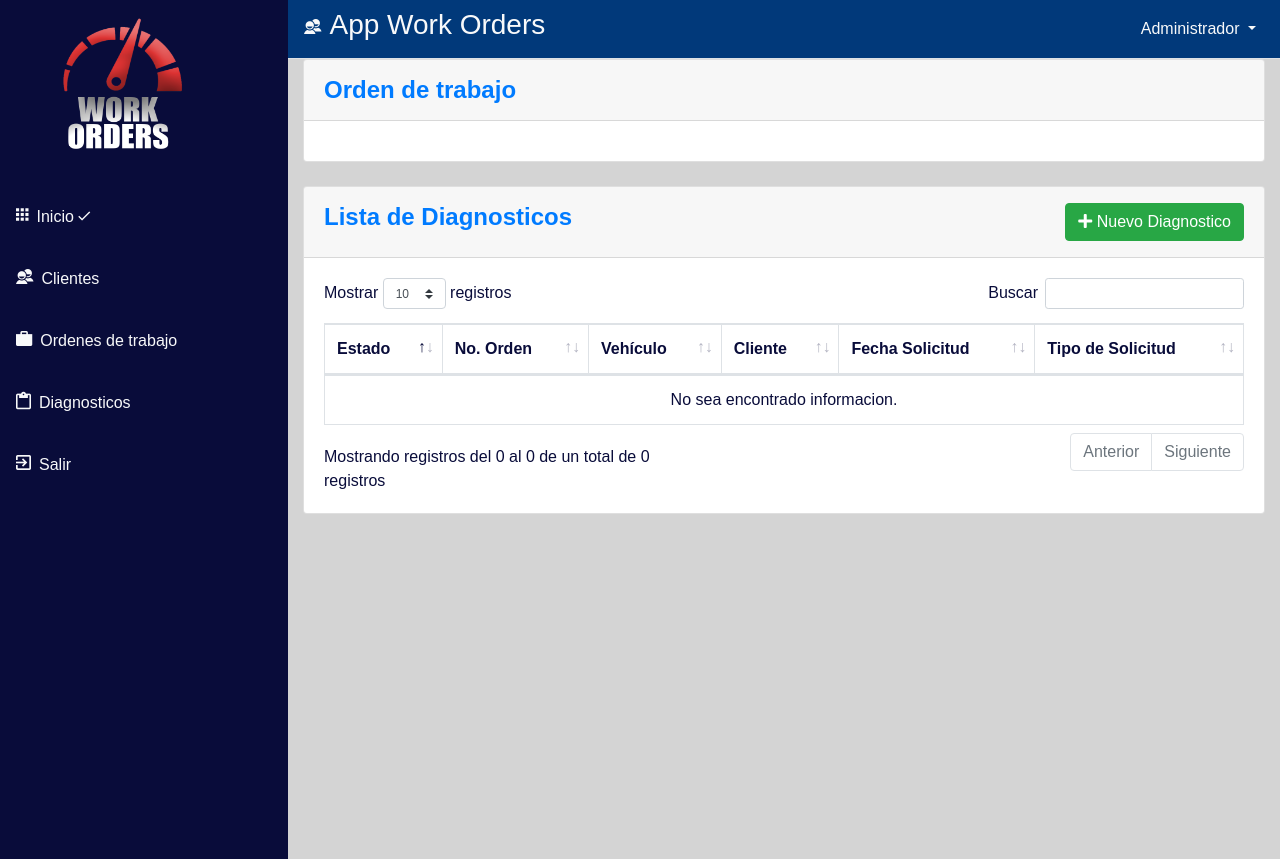
After one commit to Estuardo-Sazo/taller-django, a Django app: page /diagnosticos-ver/1 in a window 1280 px wide. The commit adds this page. Run offline with Django 3.2, Linux system fonts and the light colour scheme; data that the repository does not hold is empty; some libraries are stand-ins or nearby versions.

Commit message:
Vistas y consulta de ordenes diagnosticos

```diff
--- a/diagnosticos/views.py
+++ b/diagnosticos/views.py
@@ -1,3 +1,24 @@
-from django.shortcuts import render
+from django.shortcuts import redirect, render
+from ordenestrabajo.models import OrdenTrabajo
+from diagnosticos.models import Diagnostico
 
 # Create your views here.
+def list_ordenes(requets):
+    ordenes =OrdenTrabajo.objects.all().select_related('cliente').select_related('Vehiculo')
+
+    return render(requets,'diagnosticos/lista.html',{'ordenes':ordenes})
+
+def get_diagnosticos(requets,id):
+    orden =OrdenTrabajo.objects.filter(id=id).select_related('cliente').select_related('Vehiculo')
+    diagnosticos  =Diagnostico.objects.filter(orden_id=id)
+    print(orden)
+    print(diagnosticos)
+
+    return render(
+        request=requets,
+        template_name='diagnosticos/ver.html',
+        context={
+            'orden':orden,
+            'diagnosticos':diagnosticos
+        }
+    )
--- a/tallerweb/settings.py
+++ b/tallerweb/settings.py
@@ -145,5 +145,6 @@ STATICFILES_FINDERS = [
 
 # Default primary key field type
 # https://docs.djangoproject.com/en/3.2/ref/settings/#default-auto-field
-
+MEDIA_ROOT= os.path.join(BASE_DIR,'')
+MEDIA_URL='/imagenes/vehiculo/'
 DEFAULT_AUTO_FIELD = 'django.db.models.BigAutoField'
--- a/tallerweb/urls.py
+++ b/tallerweb/urls.py
@@ -5,7 +5,12 @@ from django.urls import path
 from clientes import views as clientes_views
 from vehiculos import views as vehiculos_views
 from ordenestrabajo import views as ordens_views
+from diagnosticos import views as diagnosticos_views
 from tallerweb import views as local_views
+from django.conf import settings
+from django.contrib.staticfiles.urls import static
+
+
 
 urlpatterns = [
     path('admin/', admin.site.urls),
@@ -20,6 +25,11 @@ urlpatterns = [
     path('ordenes/',ordens_views.list_ordenes ,name='ordenes'),
     path('nueva-orden/',ordens_views.nueva_orden ,name='nueva_orden'),
 
+    path('diagnosticos/',diagnosticos_views.list_ordenes ,name='diagnosticos'),
+    path('diagnosticos-ver/<int:id>',diagnosticos_views.get_diagnosticos ,name='ver-diagnostico'),
+
+
+
 
     path('clientes/',clientes_views.list_clientes ,name='clientes'),
     path('clientes/nuevo',clientes_views.nuevo_cliente ,name='nuevo_cliente'),
@@ -27,4 +37,4 @@ urlpatterns = [
 
 
 
-]
+]+ static(settings.MEDIA_URL, document_root=settings.MEDIA_ROOT)
--- a/templates/base2.html
+++ b/templates/base2.html
@@ -14,7 +14,15 @@
     <link href="{% static 'vendor/fontawesome-free/css/all.min.css' %}" rel="stylesheet" type="text/css">
      <!-- Custom styles for this page -->
      <link href="{% static 'vendor/datatables/dataTables.bootstrap4.min.css' %}" rel="stylesheet">
-</head>
+    <style>
+        .img{
+            width: 100%;
+
+            height: auto;
+        }
+    </style>
+
+    </head>
 <body>
 
     <div class="d-flex">
--- /dev/null
+++ b/templates/diagnosticos/ver.html
@@ -0,0 +1,128 @@
+{% extends "base2.html" %}
+
+{% block head_content %}
+    <title>Work Orders - Diagnosticos</title>
+{% endblock %}
+
+{% block container %}
+<!-- Begin Page Content -->
+<div class="container-fluid">
+
+    <!-- DataTales Example -->
+    <div class="card shadow mb-4">
+        <div class="card-header py-3">
+            <div class="row">
+                <div class="col">
+
+                    <h4 class="m-0 font-weight-bold text-primary">Orden de trabajo</h4>
+                </div>
+
+            </div>
+        </div>
+        <div class="card-body">
+            <div class="row">
+                {% for o in orden %}
+                <div class="col-6">
+                    <form>
+                        <div class="form-group">
+                          <label for="formGroupExampleInput">Dellate</label>
+                          <textarea class="form-control" aria-label="With textarea" disabled>{{o.detalle}}</textarea>
+                        </div>
+                        <div class="form-group">
+                          <label for="formGroupExampleInput2">Vehiculo</label>
+                          <input type="text" class="form-control" id="formGroupExampleInput2"  value="{{o.Vehiculo.placa}} - {{o.Vehiculo.linea}}" disabled>
+                        </div>
+                        <div class="form-group">
+                            <label for="formGroupExampleInput2">Cliente</label>
+                            <input type="text" class="form-control" id="formGroupExampleInput2" value="{{o.cliente.nombre}} {{o.cliente.apellido}}" disabled>
+                          </div>
+                      </form>
+                </div>
+                <div class="col-6">
+                    <label for="formGroupExampleInput">Imagen </label>
+                        <img class="img" src="{{o.imagen.url}}" alt="">
+                </div>
+                {% endfor %}
+
+            </div>
+        </div>
+    </div>
+
+    <!-- Diagnosticos -->
+
+    <div class="card shadow mb-4">
+        <div class="card-header py-3">
+            <div class="row">
+                <div class="col">
+
+                    <h4 class="m-0 font-weight-bold text-primary">Lista de Diagnosticos</h4>
+                </div>
+
+                <div class="col">
+                    <a href="#" class="btn btn-success btn-icon-split float-right">
+                        <span class="icon text-white-50">
+                            <i class="fas fa-plus"></i>
+                        </span>
+                        <span class="text">Nuevo Diagnostico</span>
+                    </a>
+                </div>
+
+            </div>
+        </div>
+        <div class="card-body">
+            <div class="table-responsive">
+                <table class="table table-bordered" id="dataTable" width="100%" cellspacing="0">
+                    <thead>
+                        <tr>
+                            <th scope="col">Estado</th>
+                            <th scope="col">No. Orden</th>
+
+                            <th scope="col">Vehículo</th>
+                            <th scope="col">Cliente</th>
+                            <th scope="col">Fecha Solicitud</th>
+                            <th scope="col">Tipo de Solicitud</th>
+                          </tr>
+                    </thead>
+
+                    <tbody>
+                       <!--  {% for o in ordenes %}
+
+                        <tr>
+                            <td>{% if o.estado == 'Nuevo' %}
+                            <a href="{%url 'ver-diagnostico' o.id%}" class="btn btn-warning btn-icon-split ">
+                                    <span class="icon text-white-50">
+                                        <i class="fas fa-plus"></i>
+                                    </span>
+                                    <span class="text">Iniciar</span>
+                                </a>
+                                {% elif o.estado == 'En Proceso'%}
+                                <a href="{%url 'ver-diagnostico' o.id%}" class="btn btn-info btn-icon-split ">
+                                    <span class="icon text-white-50">
+                                        <i class="fas fa-plus"></i>
+                                    </span>
+                                    <span class="text">Continuar</span>
+                                </a>
+                                {% else %}
+                                <p class="text-success"><strong>Finalizado</strong></p>
+                                {% endif %}
+                            </td>
+                          <th scope="row">{{o.id}}</th>
+
+                          <td>{{o.Vehiculo.placa}}-{{o.Vehiculo.linea}} </td>
+                          <td>{{o.cliente.nombre}} {{o.cliente.apellido}} </td>
+
+                          <td>{{o.created|date:'d/m/Y'}} </td>
+                          <td>{{o.tiporeparacion}}</td>
+
+                        </tr>
+                        {% endfor %} -->
+                    </tbody>
+                </table>
+            </div>
+        </div>
+    </div>
+
+</div>
+<!-- /.container-fluid -->
+
+{% endblock %}
--- a/templates/menu2.html
+++ b/templates/menu2.html
@@ -10,7 +10,7 @@
             <a href="{%url 'clientes'%}" class="d-block text-light p-3"><i class="icon ion-md-contacts mr-2 lead"></i>Clientes</a>
           <!--   <a href="#" class="d-block text-light p-3"><i class="icon ion-md-person mr-2 lead"></i>Usuarios </a> -->
             <a href="{%url 'ordenes'%}" class="d-block text-light p-3"><i class="icon ion-md-briefcase mr-2 lead"></i>Ordenes de trabajo</a>
-            <a href="#" class="d-block text-light p-3"><i class="icon ion-md-clipboard mr-2 lead"></i>Diagnosticos</a>
+            <a href="{%url 'diagnosticos'%}" class="d-block text-light p-3"><i class="icon ion-md-clipboard mr-2 lead"></i>Diagnosticos</a>
            <!--  <a href="#" class="d-block text-light p-3"><i class="icon ion-md-construct mr-2 lead"></i>Configuración</a> -->
             <a href="{%url 'login'%}" class="d-block text-light p-3"><i class="icon ion-md-exit mr-2 lead"></i>Salir</a>
         </div>
--- a/templates/ordenes/create.html
+++ b/templates/ordenes/create.html
@@ -206,7 +206,7 @@
                 <input type="hidden" id="clienteId" name="estado" value="Nuevo"  />
 
 
-                  <input name="" id="" class="btn btn-success" type="submit" value="Registrar Vehiculo">
+                  <input name="" id="" class="btn btn-success" type="submit" value="Registrar Orden">
                   <a name="" id="" class="btn btn-warning" href="{%url 'ordenes'%}" role="button">Cancelar</a>
             </form>
         </div>
--- a/templates/ordenes/lista.html
+++ b/templates/ordenes/lista.html
@@ -63,7 +63,7 @@
                           <td>{{o.created|date:'d/m/Y'}} </td>
                           <td>{{o.tiporeparacion}}</td>
                           <td>
-                            <span class="badge {% if o.estado == 'Nuevo' %} badge-info {% elif o.estado == 'En proceso'%}badge-warning {% else %} badge-success {% endif %} "><h6>{{o.estado}}</h6></span>
+                            <span class="badge {% if o.estado == 'Nuevo' %} badge-info {% elif o.estado == 'En Proceso'%}badge-warning {% else %} badge-success {% endif %} "><h6>{{o.estado}}</h6></span>
                           </td>
 
                         </tr>
```
Also changed, not shown: templates/diagnosticos/lista.html (added, +78 -0 lines), static/img/noimage.svg (added).
